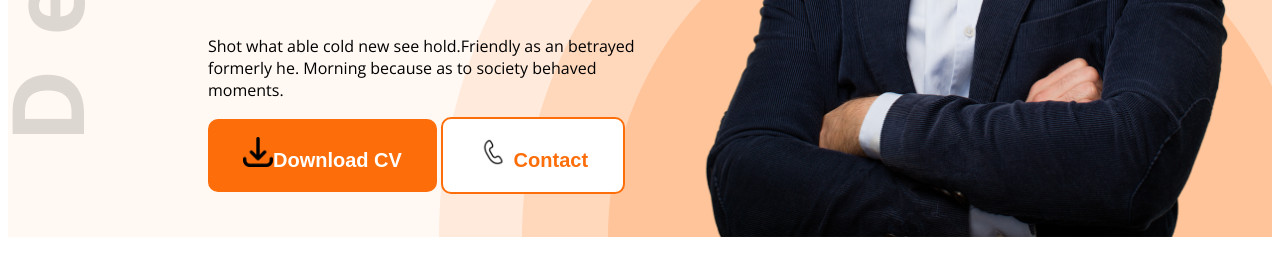
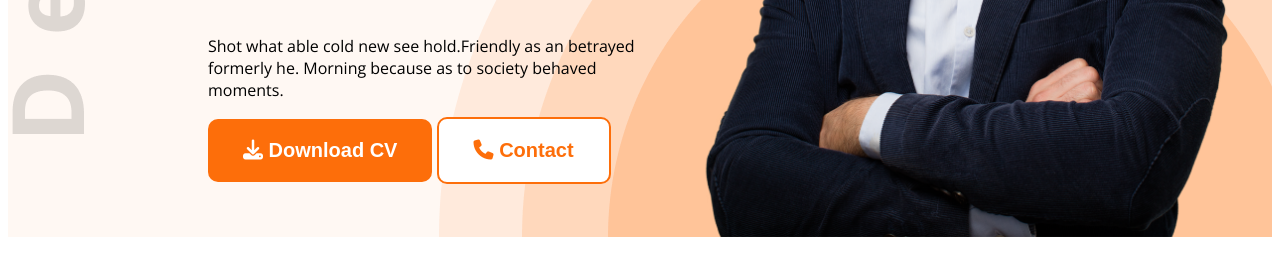
Before and after one commit to jui9797/portfolio, a plain HTML site: page index.html in a window 1280 px wide. Shown: the part 679-952 px from the top of the page. Drawn offline with nearby package versions, Linux system fonts and the light colour scheme.

Commit message:
added icon

```diff
--- a/index.html
+++ b/index.html
@@ -5,6 +5,7 @@
     <meta name="viewport" content="width=device-width, initial-scale=1.0">
     <title>Document</title>
     <link rel="stylesheet" href="styles/style.css">
+    <script src="https://kit.fontawesome.com/f0c31f6f45.js" crossorigin="anonymous"></script>
 </head>
 <body>
     <header class="header bg-2">
@@ -23,8 +24,8 @@
                 <h4 class="banner-greetting dark-3">Hi, I'm</h4>
                 <h1 class="banner-title">Mery Hardy</h1>
                 <p>Shot what able cold new see hold.Friendly as an betrayed formerly he. Morning because as to society behaved moments.</p>
-                <button class="btn-primary"><img width="30px" style="color: white; text-align: center;" src="./images/icons/downloads.png" alt="">Download CV</button>
-                <button class="btn-scondary"><img width="30px" src="./images/icons/telephone.png" alt=""> Contact</button>
+                <button class="btn-primary"><i class="fa-solid fa-download"></i> Download CV</button>
+                <button class="btn-scondary"><i class="fa-solid fa-phone"></i> Contact</button>
             </div>
             <img width="580px" src="images/hardy.png" alt="">
 
@@ -138,7 +139,7 @@
            </div>
          </section>
          <div class="cv-btn">
-            <button class="btn-primary"><img width="30px" style="color: white;" src="./images/icons/downloads.png" alt=""> Download CV</button>
+            <button class="btn-primary"><i class="fa-solid fa-download"></i> Download CV</button>
          </div>
     </main>
     <footer>
```
